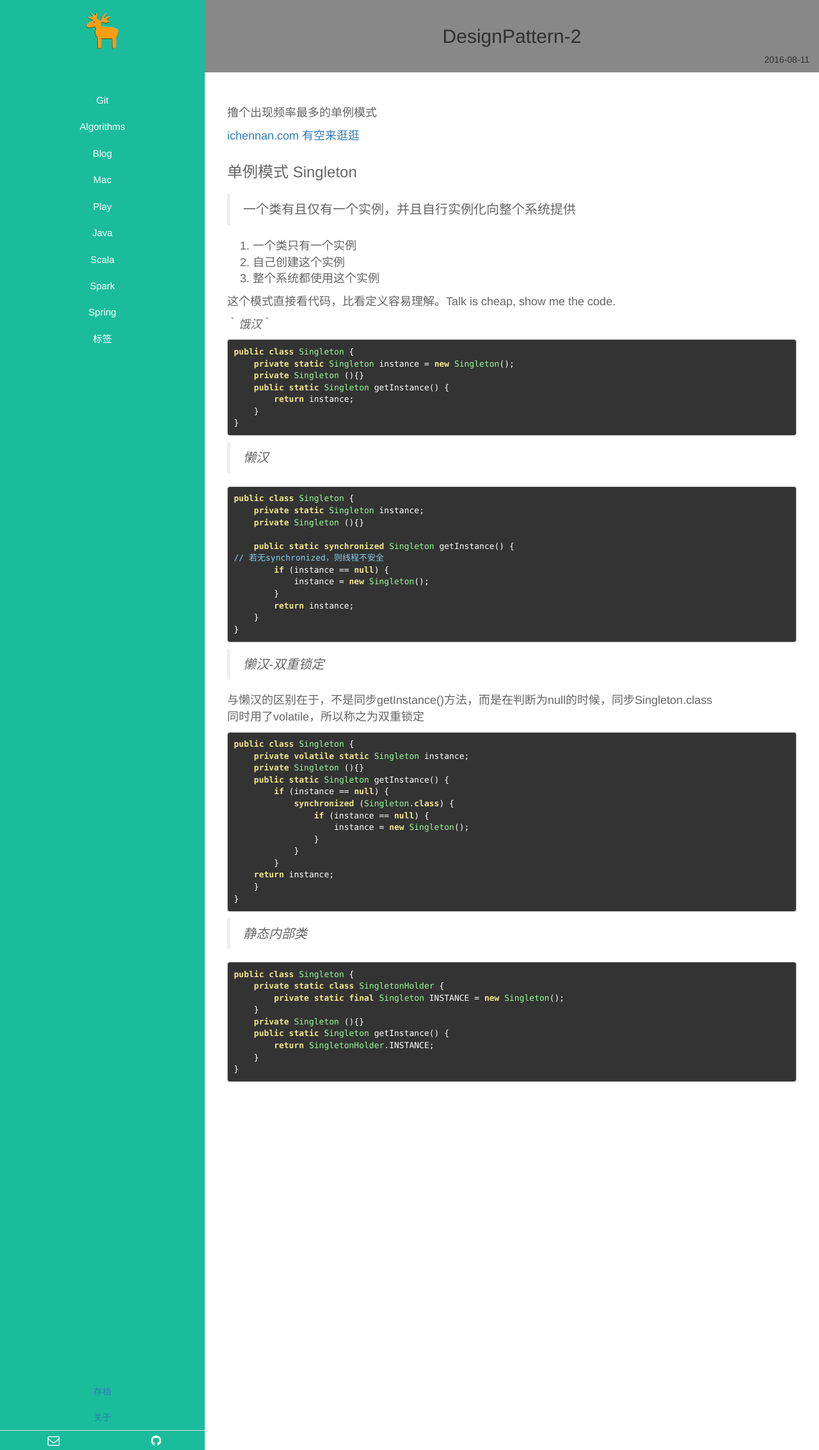
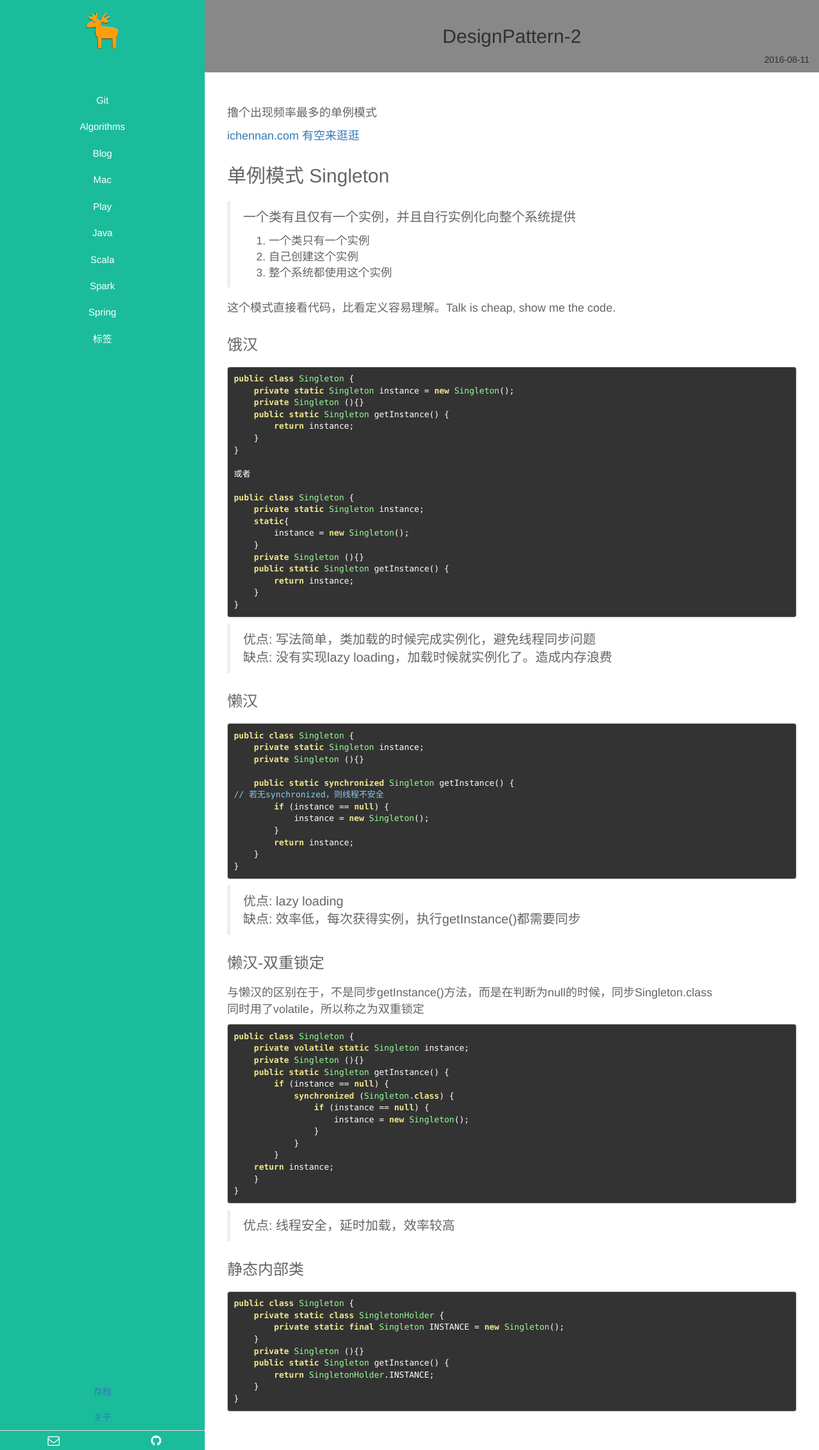
Before and after one commit to ichennan/ichennan.github.io, a Jekyll site: the page built from _posts/java/2016-08-11-DesignPattern-2.md, in a window 1280 px wide. Shown: the whole page at 64% size. Built offline with Jekyll 4.4.1, drawn with Linux system fonts in a browser that asks for light colours.

Commit message:
singleton

````diff
--- a/_posts/java/2016-08-11-DesignPattern-2.md
+++ b/_posts/java/2016-08-11-DesignPattern-2.md
@@ -11,18 +11,16 @@ description:
 
 [ichennan.com 有空来逛逛](<http://ichennan.com>)
 
-### 单例模式 Singleton
+## 单例模式 Singleton
 
 > 一个类有且仅有一个实例，并且自行实例化向整个系统提供
-
-1. 一个类只有一个实例
-2. 自己创建这个实例
-3. 整个系统都使用这个实例
-
+> 1. 一个类只有一个实例
+> 2. 自己创建这个实例
+> 3. 整个系统都使用这个实例
 
 这个模式直接看代码，比看定义容易理解。Talk is cheap, show me the code.
 
-｀*饿汉*｀
+### 饿汉
 
 ```
 public class Singleton {
@@ -33,9 +31,23 @@ public class Singleton {
     }
 }
 
+或者
+
+public class Singleton {
+    private static Singleton instance;
+    static{
+        instance = new Singleton();
+    }
+    private Singleton (){}
+    public static Singleton getInstance() {
+        return instance;
+    }
+}
 ```
+> 优点: 写法简单，类加载的时候完成实例化，避免线程同步问题
+> 缺点: 没有实现lazy loading，加载时候就实例化了。造成内存浪费
 
-> *懒汉*
+### 懒汉
 
 ```
 public class Singleton {
@@ -52,7 +64,10 @@ public class Singleton {
 }
 ```
 
-> *懒汉-双重锁定*
+> 优点: lazy loading
+> 缺点: 效率低，每次获得实例，执行getInstance()都需要同步
+
+### 懒汉-双重锁定
 
 与懒汉的区别在于，不是同步getInstance()方法，而是在判断为null的时候，同步Singleton.class
 同时用了volatile，所以称之为双重锁定
@@ -74,7 +89,9 @@ public class Singleton {
 }
 ```
 
-> *静态内部类*
+> 优点: 线程安全，延时加载，效率较高
+
+### 静态内部类
 
 ```
 public class Singleton {
````
Also changed, not shown: _posts/java/2016-08-12-Java-Learning-2.md (added, +96 -0 lines).
